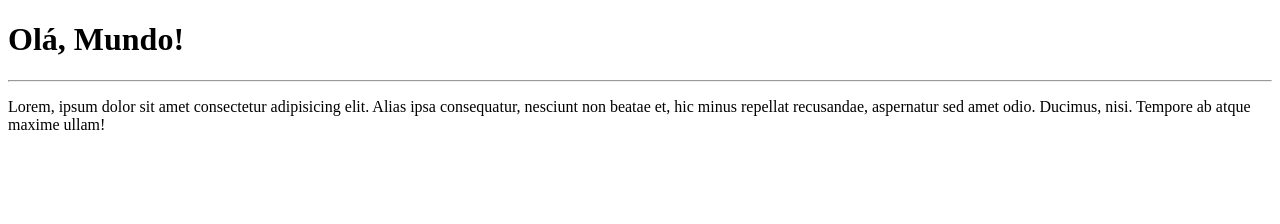
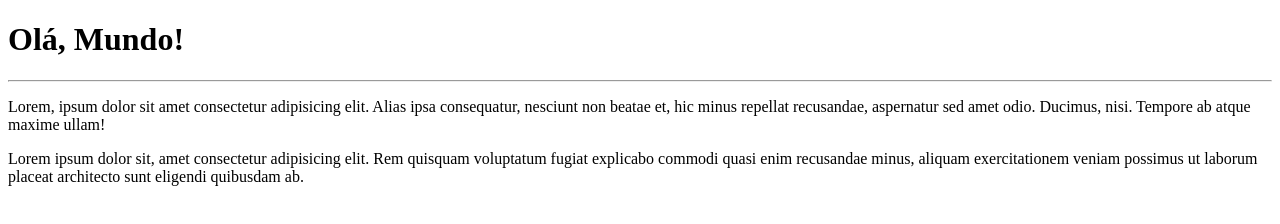
Before and after one commit to WellingtonGFerreira/Ol--mundo, a plain HTML site: page site-exemplo/index.html in a window 1280 px wide. Drawn offline with Linux system fonts and the light colour scheme.

Commit message:
adicionei um paragrafo

```diff
--- a/site-exemplo/index.html
+++ b/site-exemplo/index.html
@@ -10,5 +10,6 @@
     <h1>Olá, Mundo!</h1>
     <hr>
     <p>Lorem, ipsum dolor sit amet consectetur adipisicing elit. Alias ipsa consequatur, nesciunt non beatae et, hic minus repellat recusandae, aspernatur sed amet odio. Ducimus, nisi. Tempore ab atque maxime ullam!</p>
+    <p>Lorem ipsum dolor sit, amet consectetur adipisicing elit. Rem quisquam voluptatum fugiat explicabo commodi quasi enim recusandae minus, aliquam exercitationem veniam possimus ut laborum placeat architecto sunt eligendi quibusdam ab.</p>
 </body>
 </html>
```
